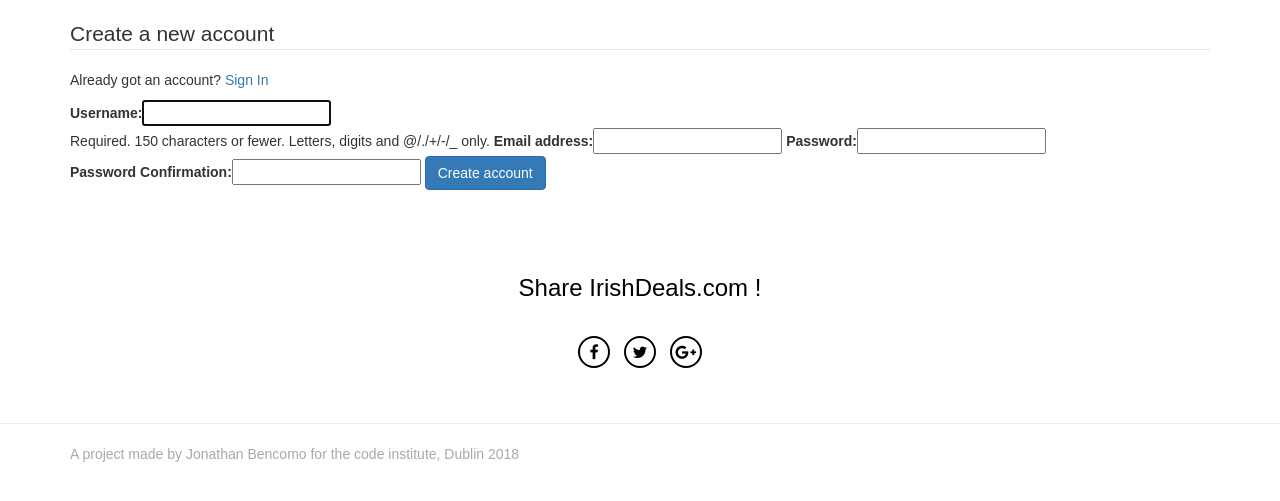
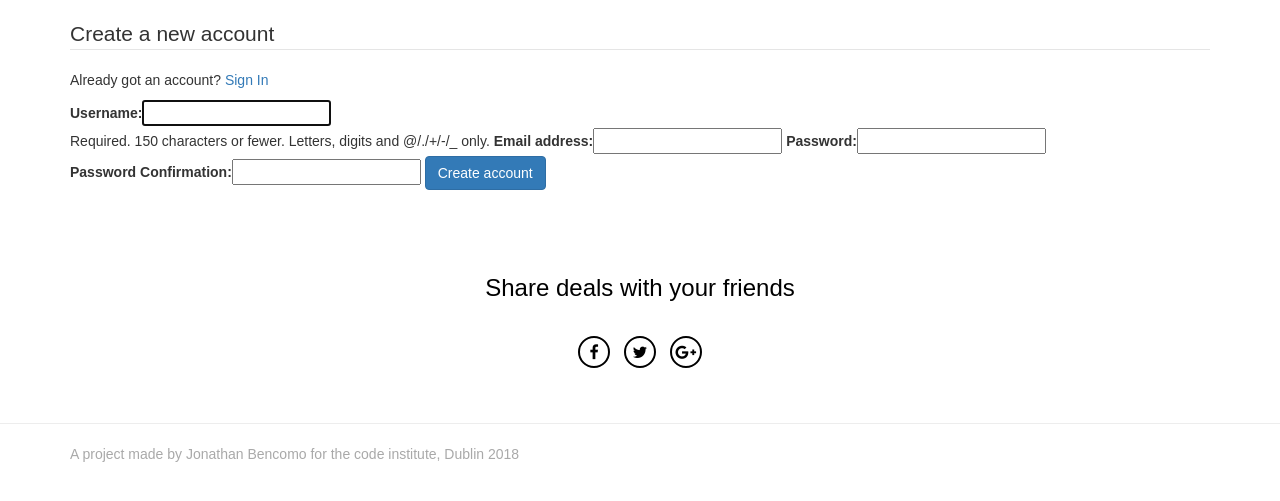
Before and after one commit to Bencomo/irishdeals, a Django app: page /accounts/register/ in a window 1280 px wide. Shown: the part 127-628 px from the top of the page. Run offline with Django 3.2, Linux system fonts and the light colour scheme; some libraries are stand-ins or nearby versions.

Commit message:
minor style changes css

```diff
--- a/static/css/custom.css
+++ b/static/css/custom.css
@@ -73,7 +73,7 @@
   }
 
   .follow-us {
-    font-size: 28px;
+    font-size: 22px;
     color: #000000;
   }
 
--- a/templates/base.html
+++ b/templates/base.html
@@ -71,7 +71,7 @@
     <section class="social-form">
         <div class="container follow-us-container">
             <div class="text-center follow-us">
-                <h3>Share IrishDeals.com !</h3>
+                <h3>Share deals with your friends</h3>
             </div>
             <br />
             <div class="text-center">
```
